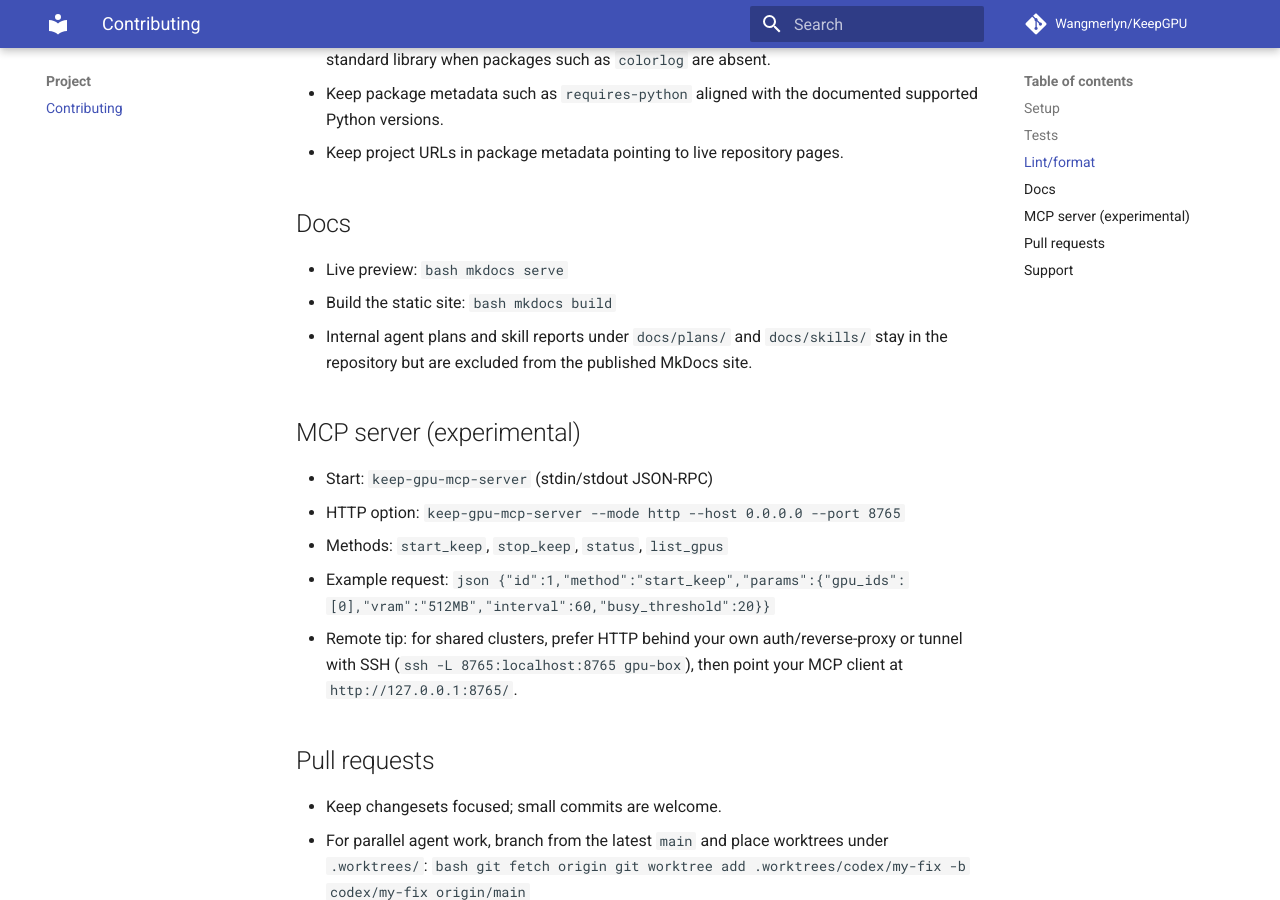
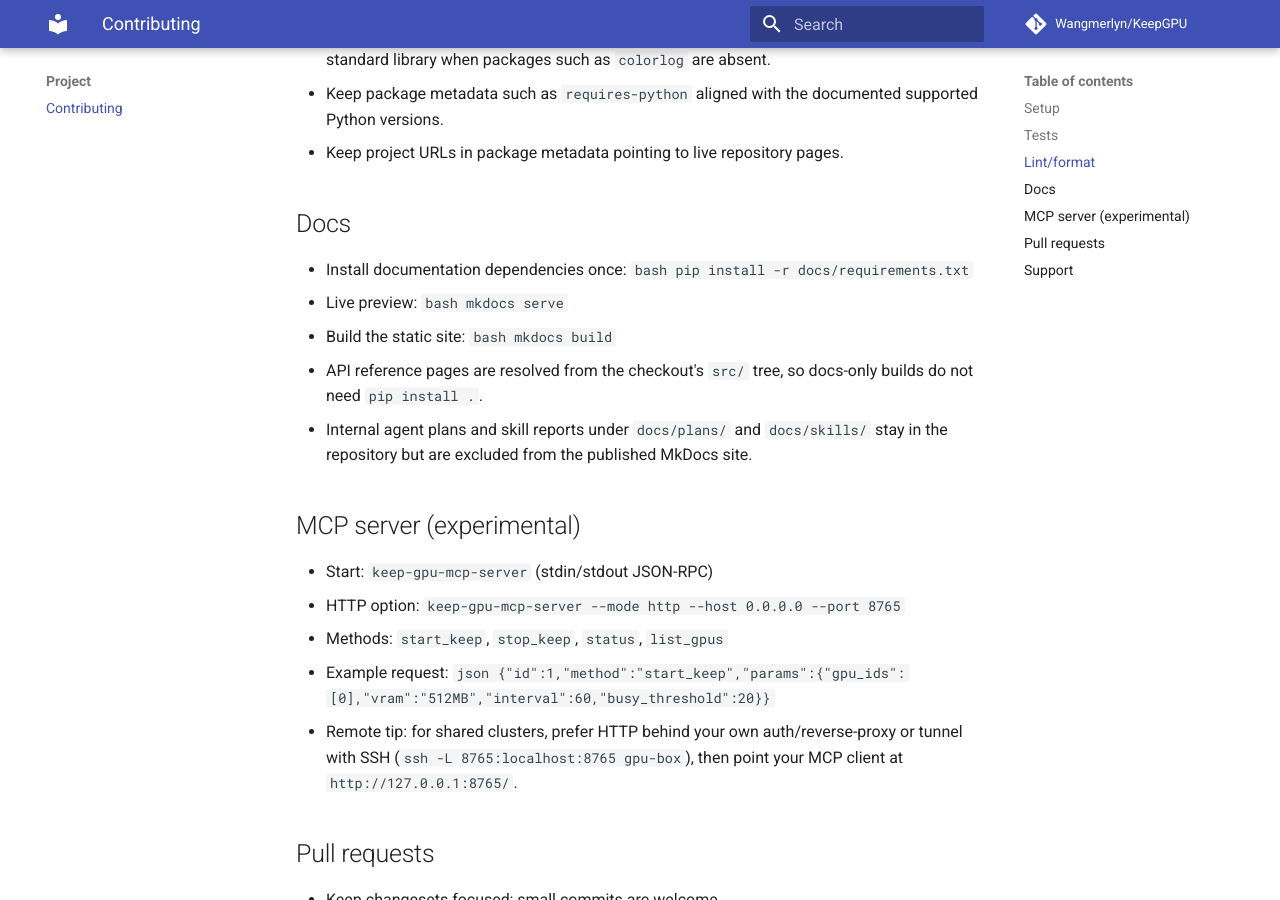
Before and after one commit to Wangmerlyn/KeepGPU, an MkDocs documentation site: the page built from docs/contributing.md, in a window 1280 px wide and 900 px high, scrolled down 1317 px. Built offline with MkDocs 1.6.1 and Material for MkDocs 9.7.7, drawn with Linux system fonts in a browser that asks for light colours; comment, search, counter and statistics services are not loaded.

Commit message:
fix(docs): build api reference from src (#190)

````diff
--- a/.readthedocs.yaml
+++ b/.readthedocs.yaml
@@ -12,13 +12,11 @@
 
 python:
   install:
-    - method: pip
-      path: .
     - requirements: docs/requirements.txt
 
 # Build documentation with Mkdocs
 mkdocs:
-   configuration: mkdocs.yml
+  configuration: mkdocs.yml
 
 # Optionally, but recommended,
 # declare the Python requirements required to build your documentation
--- a/docs/contributing.md
+++ b/docs/contributing.md
@@ -66,6 +66,10 @@
 
 ## Docs
 
+- Install documentation dependencies once:
+  ```bash
+  pip install -r docs/requirements.txt
+  ```
 - Live preview:
   ```bash
   mkdocs serve
@@ -74,6 +78,8 @@
   ```bash
   mkdocs build
   ```
+- API reference pages are resolved from the checkout's `src/` tree, so docs-only
+  builds do not need `pip install .`.
 - Internal agent plans and skill reports under `docs/plans/` and `docs/skills/`
   stay in the repository but are excluded from the published MkDocs site.
 
--- a/mkdocs.yml
+++ b/mkdocs.yml
@@ -35,6 +35,10 @@
   - search
   - mkdocstrings:
       default_handler: python
+      handlers:
+        python:
+          paths:
+            - src
 
 markdown_extensions:
   - admonition
````
Also changed, not shown: AGENTS.md (+2 -0 lines), 1 other file.
